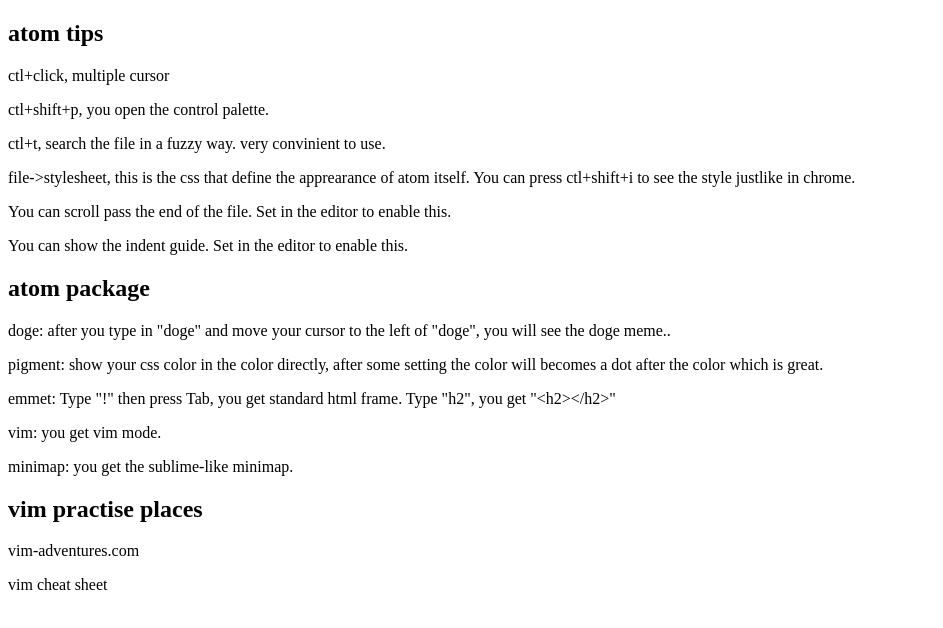
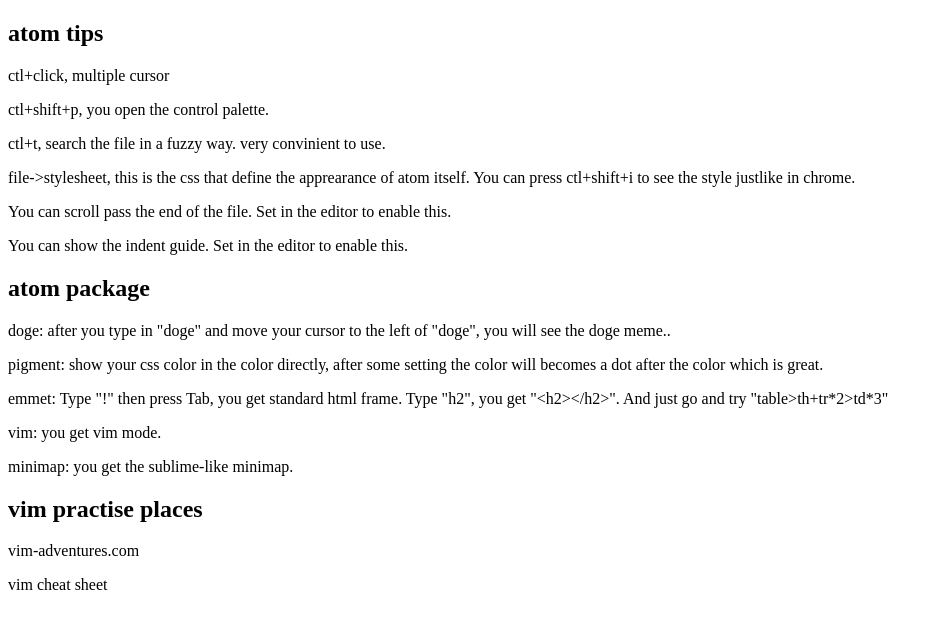
Before and after one commit to hhwangS27/hhwangS27.github.io, a plain HTML site: page myhtmls/atom_tips.html in a window 1280 px wide. Shown: the whole page, without its empty margins (0-943 px from the left). Drawn offline with Linux system fonts and the light colour scheme.

Commit message:
do some little updates

```diff
--- a/myhtmls/atom_tips.html
+++ b/myhtmls/atom_tips.html
@@ -19,7 +19,7 @@
   <h2>atom package</h2>
   <p>doge: after you type in "doge" and move your cursor to the left of "doge", you will see the doge meme..</p>
   <p>pigment: show your css color in the color directly, after some setting the color will becomes a dot after the color which is great.</p>
-  <p>emmet: Type "!" then press Tab, you get standard html frame. Type "h2", you get "&lt;h2&gt;&lt;/h2&gt;"</p>
+  <p>emmet: Type "!" then press Tab, you get standard html frame. Type "h2", you get "&lt;h2&gt;&lt;/h2&gt;". And just go and try "table&gt;th+tr*2&gt;td*3"</p>
   <p>vim: you get vim mode.</p>
   <p>minimap: you get the sublime-like minimap.</p>
   <p></p>
```
Also changed, not shown: myhtmls/html_notes.html (+0 -1 lines).
